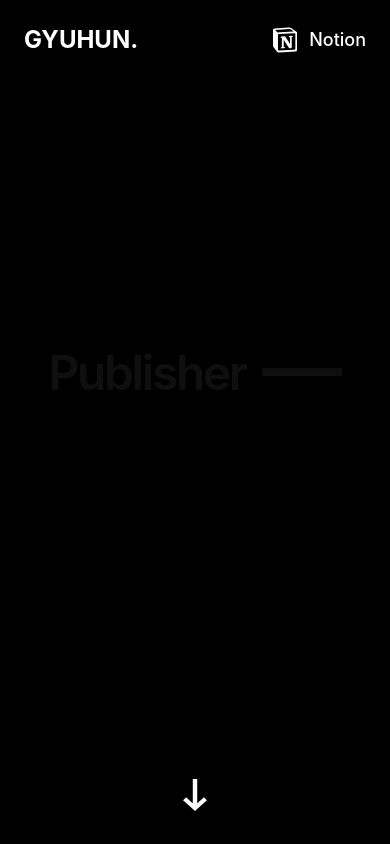
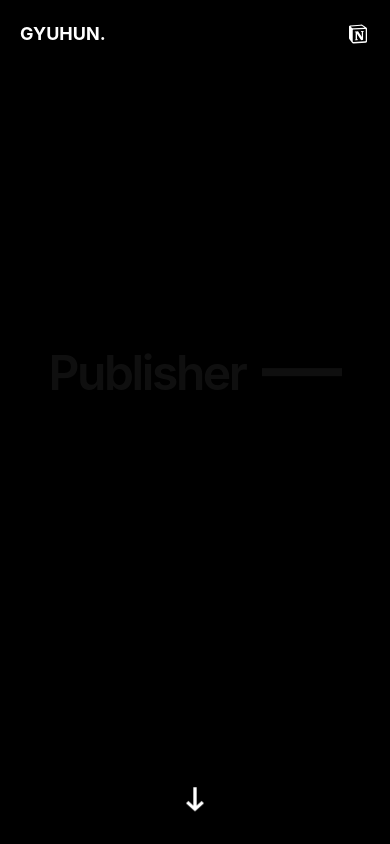
Before and after one commit to yungyuhun/GyuHunPortfolio, a Next.js app: page / in a window 390 px wide. Shown: the top 844 px of the page. Built offline with nearby package versions, Linux system fonts and the light colour scheme.

Commit message:
tailwind font type 수정 및 Icon 크기 수정

```diff
--- a/components/Header.tsx
+++ b/components/Header.tsx
@@ -3,10 +3,10 @@ import Link from "next/link";
 
 export default function Header() {
   return (
-    <header className="absolute top-0 z-10 flex items-center justify-between w-full p-6">
+    <header className="absolute top-0 z-10 flex items-center justify-between w-full md:p-6 xs:p-5">
       <div className="flex items-center">
         <Link href="/" className="flex items-center">
-          <h3 className="text-2xl font-bold text-white font-inter">GYUHUN.</h3>
+          <h3 className="font-bold text-white md:text-2xl font-inter xs:text-lg">GYUHUN.</h3>
         </Link>
       </div>
       <a
@@ -14,8 +14,8 @@ export default function Header() {
         target="_blank"
         className="flex items-center justify-center gap-2"
       >
-        <NotionIcon size={32} color="white" />
-        <span className="text-lg font-medium text-white font-inter">
+        <NotionIcon color="white" className="md:w-8 md:h-8 xs:w-6 xs:h-6" />
+        <span className="text-lg font-medium text-white font-inter md:block xs:hidden">
           Notion
         </span>
       </a>
--- a/components/Main.tsx
+++ b/components/Main.tsx
@@ -65,7 +65,7 @@ export default function Main({ showSplash }: { showSplash?: boolean }) {
           />
         </div>
         <div className="absolute z-10 -translate-x-1/2 left-1/2 bottom-8">
-          <Scroll size={32} color="#fff" className="animate-bounce" />
+          <Scroll color="#fff" className="md:w-8 md:h-8 xs:w-6 xs:h-6 animate-bounce" />
         </div>
       </div>
     </section>
--- a/components/MoreWork.tsx
+++ b/components/MoreWork.tsx
@@ -175,7 +175,7 @@ export default function WorkTableGSAP() {
                 {p.no}
               </div>
               <div className="flex w-7/12 md:gap-5 md:flex-row md:items-center xs:flex-col xs:gap-1 xs:items-start">
-                <h2 className="font-sans font-semibold text-primary-light md:text-pt-section-title work-cell xs:text-pt-section-title-xs">
+                <h2 className="font-sans md:font-semibold xs:font-bold text-primary-light md:text-pt-section-title work-cell xs:text-pt-subsection-title-xs">
                   {p.title}
                 </h2>
                 <p className="font-sans font-normal text-primary-light md:text-pt-body work-cell xs:text-pt-body-xs">
--- a/components/MyWork.tsx
+++ b/components/MyWork.tsx
@@ -59,6 +59,7 @@ export default function MyWork() {
           pin: true,
           pinSpacing: isLast,
           scrub: 0.5,
+          pinType: "transform",
         });
 
         const text = panel.querySelector(".panel-text");
@@ -120,7 +121,7 @@ export default function MyWork() {
               />
             )}
             <div className="relative z-10 flex flex-col items-center justify-center panel-text">
-              <p className="font-sans font-light text-white 2xl:text-pt-subsection-title xs:text-pt-subsection-title-xs">
+              <p className="font-sans font-light text-white 2xl:text-pt-subsection-title xs:text-pt-subtitle-xs">
                 {panel.subtitle}
               </p>
               <h2 className="font-sans font-semibold text-white 2xl:text-pt-title xs:text-pt-title-xs">
--- a/components/WhoAmI.tsx
+++ b/components/WhoAmI.tsx
@@ -50,7 +50,6 @@ const mobileImagePositions: ImagePosition[] = [
   { top: "95%", left: "5%" },
 ];
 
-
 export default function WhoAmI() {
   const sectionRef = useRef<HTMLDivElement>(null);
   const headingRef = useRef<HTMLHeadingElement>(null);
@@ -64,7 +63,7 @@ export default function WhoAmI() {
   // 화면 크기 감지
   useEffect(() => {
     const handleResize = () => {
-      setIsMobile(window.innerWidth < 640);
+      setIsMobile(window.innerWidth < 768);
     };
     handleResize();
     window.addEventListener("resize", handleResize);
@@ -83,7 +82,7 @@ export default function WhoAmI() {
       ScrollTrigger.create({
         trigger: section,
         start: "top top",
-        end: isMobile ? "+=150%" : "+=200%",
+        end: isMobile ? "+=100%" : "+=200%",
         pin: true,
         scrub: scrubDuration,
       });
@@ -129,10 +128,10 @@ export default function WhoAmI() {
         if (!img) return;
         gsap.fromTo(
           img,
-          { y: imageYOffset, opacity: isMobile ? 0.2 : 0.4 },
+          { y: imageYOffset, opacity: 0.4 },
           {
             y: -imageYOffset,
-            opacity: isMobile ? 0.2 : 0.4,
+            opacity: 0.4,
             scrollTrigger: {
               trigger: section,
               start: "top top",
@@ -163,7 +162,7 @@ export default function WhoAmI() {
               src={src}
               alt={`si${i + 1}`}
               className="absolute 2xl:w-[550px] opacity-50 object-cover rounded-xl shadow-xl transform-gpu xs:w-[200px]"
-              style={{ top, left, right  }}
+              style={{ top, left, right }}
             />
           );
         })}
@@ -177,7 +176,7 @@ export default function WhoAmI() {
         <div className="absolute top-0 left-0 w-full h-[16rem] bg-gradient-to-b from-black to-transparent z-10" />
         <div className="absolute bottom-0 left-0 w-full h-[16rem] bg-gradient-to-t from-black to-transparent z-10" />
 
-        <div className="relative z-20 flex flex-col items-center justify-center w-full max-w-screen-xl text-center mix-blend-difference xs:mx-5">
+        <div className="relative z-20 flex flex-col items-center justify-center w-full text-center md:max-w-screen-xl xs:max-w-full mix-blend-difference xs:mx-5">
           <h2
             ref={headingRef}
             className="mb-8 font-bold leading-tight text-transparent bg-gradient-to-r from-white to-white bg-clip-text 2xl:text-inter-subtitle xs:text-inter-subtitle-xs"
@@ -197,7 +196,7 @@ export default function WhoAmI() {
               ref={(el) => {
                 textRefs.current[i] = el;
               }}
-              className="font-sans font-semibold text-transparent opacity-0 bg-gradient-to-r from-white to-white bg-clip-text 2xl:text-pt-subsection-title xs:text-pt-subsection-title-xs"
+              className="font-sans font-semibold text-transparent opacity-0 bg-gradient-to-r from-white to-white bg-clip-text 2xl:text-pt-subsection-title xs:text-pt-subtitle-xs"
               style={{
                 backgroundRepeat: "no-repeat",
                 backgroundSize: "0% 100%",
--- a/src/icons/NotionIcon.tsx
+++ b/src/icons/NotionIcon.tsx
@@ -1,19 +1,14 @@
 import React from "react";
 
 interface IconProps {
-  size?: number | string;
   color?: string;
   className?: string;
 }
 
-const NotionIcon = ({
-  size = 32,
-  color = "white",
-  className = "",
-}: IconProps) => (
+const NotionIcon = ({ color = "white", className = "" }: IconProps) => (
   <svg
-    width={typeof size === "number" ? size : size || 32}
-    height={typeof size === "number" ? size : size || 32}
+    width={32}
+    height={32}
     viewBox="0 0 24 24"
     fill="none"
     xmlns="http://www.w3.org/2000/svg"
--- a/src/icons/ScrollIcon.tsx
+++ b/src/icons/ScrollIcon.tsx
@@ -1,19 +1,17 @@
 import React from "react";
 
 interface IconProps {
-  size?: number | string;
   color?: string;
   className?: string;
 }
 
 const ScrollIcon = ({
-  size = 32,
   color = "white",
   className = "",
 }: IconProps) => (
   <svg
-    width={typeof size === "number" ? size : size || 32}
-    height={typeof size === "number" ? size : size || 32}
+    width={32}
+    height={32}
     viewBox="0 0 32 32"
     fill="none"
     xmlns="http://www.w3.org/2000/svg"
--- a/tailwind.config.js
+++ b/tailwind.config.js
@@ -16,12 +16,12 @@ const config = {
         // Inter
         'inter-title': ['10rem', { lineHeight: '120%' }],
         'inter-subtitle': ['5.75rem', { lineHeight: '120%' }],
-        'inter-desc': ['0.875rem', { lineHeight: '120%' }],
+        'inter-desc': ['1rem', { lineHeight: '120%' }],
 
         // Inter(Mobile)
         'inter-title-xs': ['3rem', { lineHeight: '120%' }],
         'inter-subtitle-xs': ['2.75rem', { lineHeight: '120%' }],
-        'inter-desc-xs': ['0.875rem', { lineHeight: '120%' }],
+        'inter-desc-xs': ['1rem', { lineHeight: '120%' }],
 
         // Pretendard
         'pt-title': ['5.75rem', { lineHeight: '150%' }],
@@ -33,9 +33,10 @@ const config = {
         // Pretendard(Mobile)
         'pt-title-xs': ['3rem', { lineHeight: '150%' }],
         'pt-section-title-xs': ['2rem', { lineHeight: '150%' }],
-        'pt-subsection-title-xs': ['1.125rem', { lineHeight: '150%' }],
-        'pt-subtitle-xs': ['1rem', { lineHeight: '150%' }],
+        'pt-subsection-title-xs': ['1.5rem', { lineHeight: '150%' }],
+        'pt-subtitle-xs': ['1.25rem', { lineHeight: '150%' }],
         'pt-body-xs': ['0.875rem', { lineHeight: '150%' }],
+
       },
       colors: {
         primary: {
```
Also changed, not shown: pages/skylife.tsx (+27 -13 lines).
